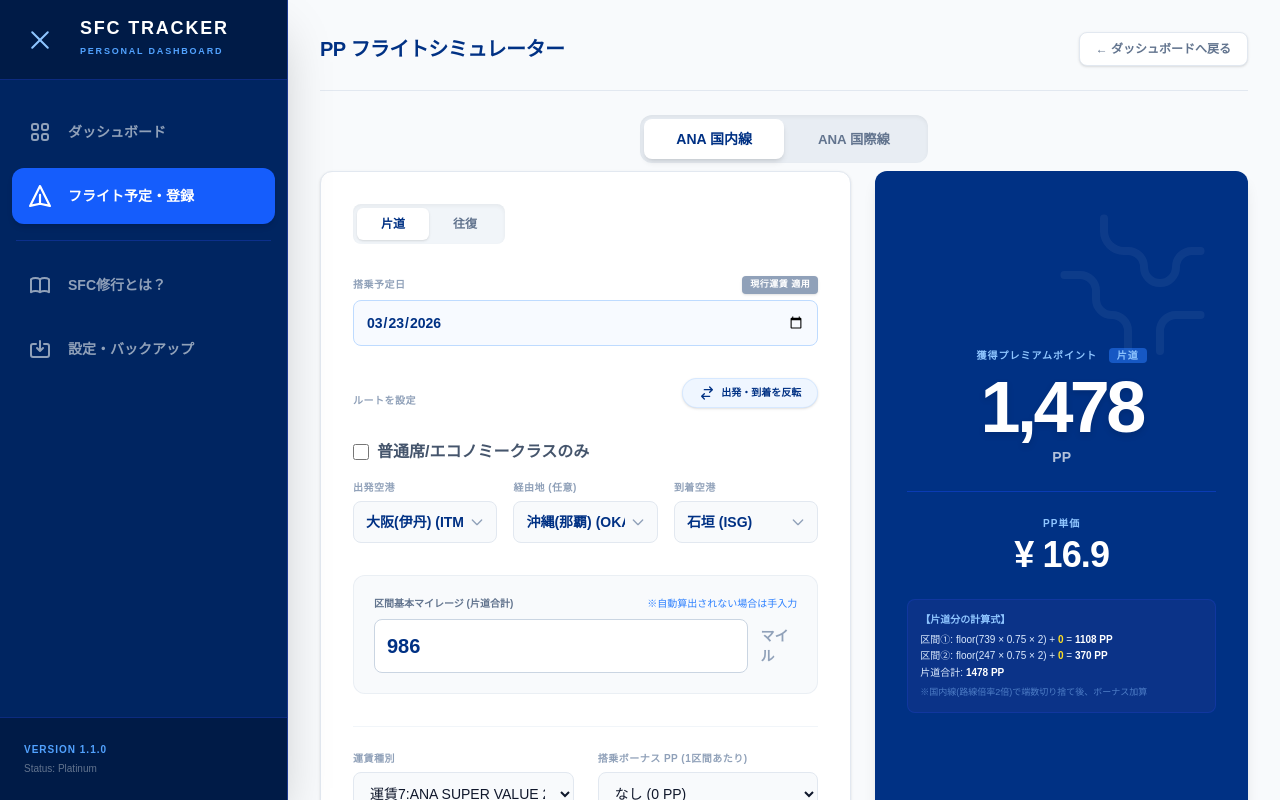
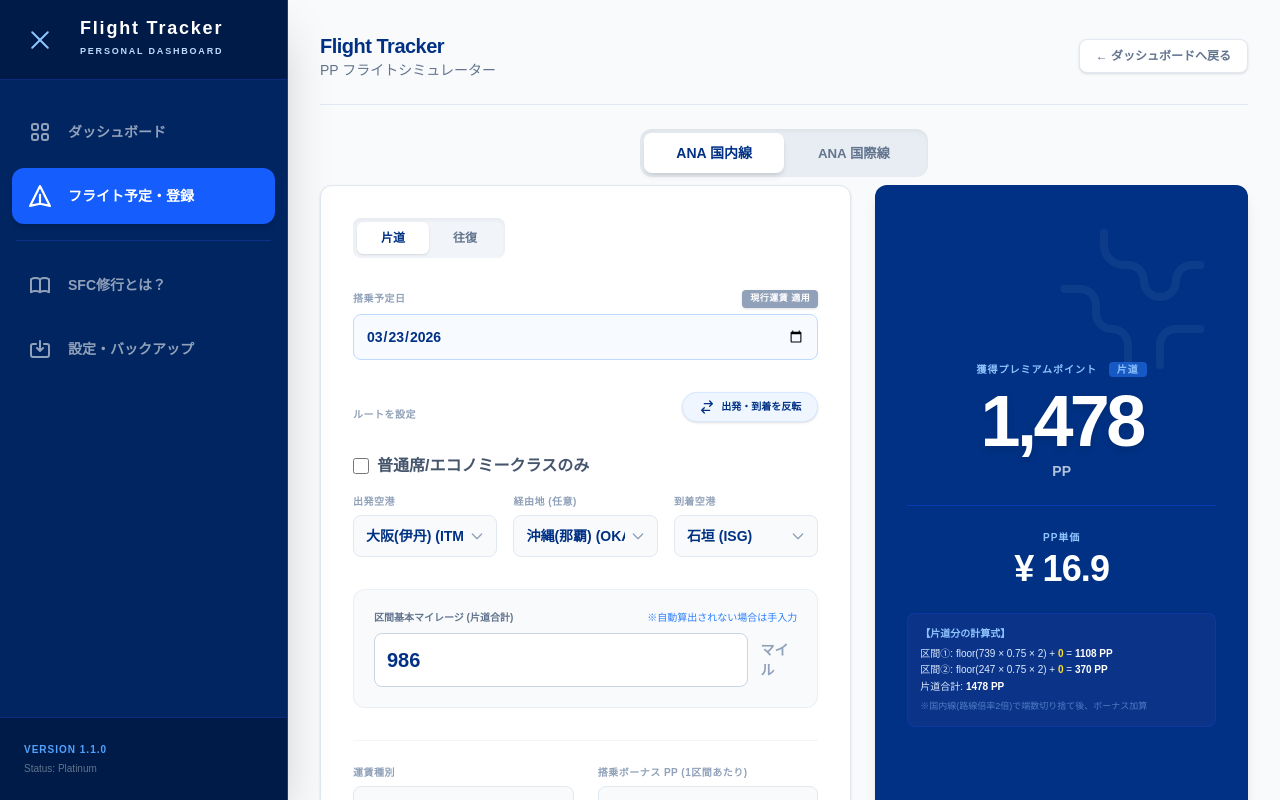
Before and after one commit to youyou611/ana-sfc-tracker, a Next.js app: page /flight in a window 1280 px wide. Both pictures are taken after a click on the button "ANA 国内線". Shown: the top 800 px of the page. Built offline with nearby package versions, Linux system fonts and the light colour scheme.

Commit message:
update all changes

```diff
--- a/app/ClientLayout.tsx
+++ b/app/ClientLayout.tsx
@@ -60,10 +60,10 @@ export default function ClientLayout({
 
           {/* ロゴテキスト（遅延表示でスムーズに） */}
           <div className={`transition-opacity duration-300 delay-100 absolute left-20 ${isSidebarOpen ? "opacity-100" : "opacity-0 pointer-events-none"}`}>
-            <span className="font-black tracking-widest text-lg block leading-none whitespace-nowrap">
-              SFC TRACKER
-            </span>
-            <span className="text-[9px] text-blue-400 font-bold uppercase tracking-[0.2em] whitespace-nowrap">
+            <a href="/" className="block font-black tracking-widest text-lg leading-none whitespace-nowrap text-white hover:text-blue-200 transition-colors">
+              Flight Tracker
+            </a>
+            <span className="text-[9px] text-blue-200 font-bold uppercase tracking-[0.2em] whitespace-nowrap">
               Personal Dashboard
             </span>
           </div>
--- a/app/flight/page.tsx
+++ b/app/flight/page.tsx
@@ -383,7 +383,10 @@ export default function FlightCalculator() {
 
         <header className="flex flex-col md:flex-row md:justify-between md:items-center border-b border-slate-200 pb-6 gap-4">
           <div>
-            <h1 className="text-xl font-bold tracking-tight text-[#003184]">PP フライトシミュレーター</h1>
+            <Link href="/" className="text-xl font-black tracking-tight text-[#003184] hover:text-blue-700 transition-colors">
+              Flight Tracker
+            </Link>
+            <p className="text-sm text-slate-500">PP フライトシミュレーター</p>
           </div>
           <Link href="/" className="inline-flex items-center text-xs font-bold text-slate-500 hover:text-[#003184] transition-colors bg-white px-4 py-2 rounded-lg shadow-sm border border-slate-200">
             ← ダッシュボードへ戻る
--- a/app/page.tsx
+++ b/app/page.tsx
@@ -230,8 +230,8 @@ export default function Home() {
                       2026.02.19
                     </div>
                     <div className="flex-1">
-                      <p className="text-sm font-bold text-slate-700">SFC修行トラッカー サイト開設 🚀</p>
-                      <p className="text-xs text-slate-500 mt-1">ベータ版としてダッシュボード、フライトPP計算機を公開しました。</p>
+                      <p className="text-sm font-bold text-slate-700">フライトトラッカー サイト開設 🚀</p>
+                      <p className="text-xs text-slate-500 mt-1">ベータ版としてANA国内線のダッシュボード、フライトPP計算機を公開しました。</p>
                     </div>
                   </li>
                 </ul>
```
